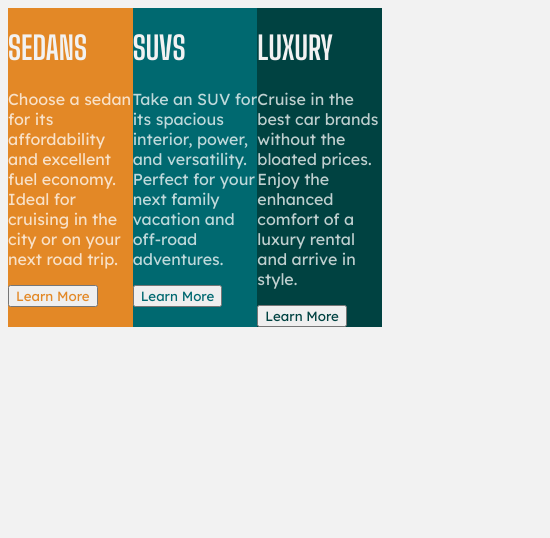
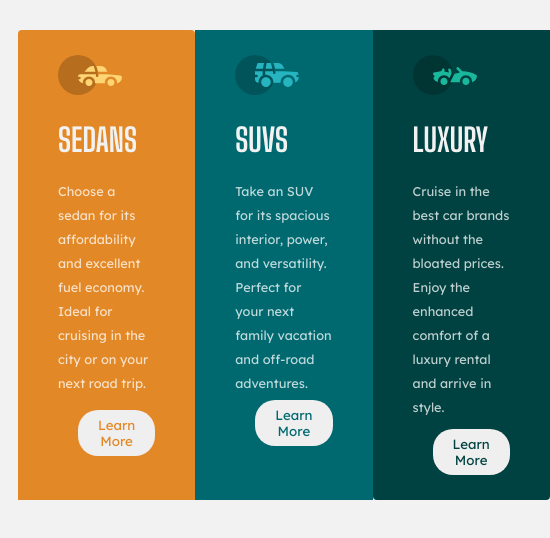
Before and after one commit to Arob7/3-COLUMN-PREVIEW-CARD, a plain HTML site: page index.html in a window 390 px wide. Shown: the whole page, 550 px wide, since content can reach past the window. Drawn offline with Linux system fonts and the light colour scheme.

Commit message:
styling for responsive mobile done

```diff
--- a/index.html
+++ b/index.html
@@ -8,32 +8,38 @@
     <link rel="stylesheet" href="styles.css" />
   </head>
   <body>
+    <!-- MAIN CONTAINER -->
     <div class="main">
+      <!-- SEDAN SECTION -->
       <div class="sedan">
+        <img src="./images/icon-sedans.svg" alt="sedan icon" />
         <h1>Sedans</h1>
         <p>
           Choose a sedan for its affordability and excellent fuel economy. Ideal
           for cruising in the city or on your next road trip.
         </p>
-
         <button class="sedan-btn">Learn More</button>
       </div>
+
+      <!-- SUV SECTION -->
       <div class="suv">
+        <img src="./images/icon-suvs.svg" alt="suv icon" />
         <h1>SUVS</h1>
         <p>
           Take an SUV for its spacious interior, power, and versatility. Perfect
           for your next family vacation and off-road adventures.
         </p>
-
         <button class="suv-btn">Learn More</button>
       </div>
+
+      <!-- LUXURY SECTION -->
       <div class="luxury">
+        <img src="./images/icon-luxury.svg" alt="luxury car icon" />
         <h1>Luxury</h1>
         <p>
           Cruise in the best car brands without the bloated prices. Enjoy the
           enhanced comfort of a luxury rental and arrive in style.
         </p>
-
         <button class="lux-btn">Learn More</button>
       </div>
     </div>
--- a/styles.css
+++ b/styles.css
@@ -14,6 +14,35 @@ body {
 .main {
   display: grid;
   grid-template-columns: 1fr 1fr 1fr;
+  margin: 30px 10px 30px 10px;
+}
+
+div.sedan {
+  border-top-left-radius: 4px;
+  border-top-right-radius: 4px;
+  padding-left: 40px;
+  padding-right: 40px;
+  padding-bottom: 5px;
+  padding-top: 25px;
+  line-height: 1.5em;
+}
+
+div.suv {
+  padding-left: 40px;
+  padding-top: 25px;
+  line-height: 1.5em;
+  padding-bottom: 5px;
+  padding-right: 40px;
+}
+
+div.luxury {
+  border-bottom-left-radius: 4px;
+  border-bottom-right-radius: 4px;
+  padding-left: 40px;
+  padding-top: 25px;
+  padding-right: 40px;
+  line-height: 1.5em;
+  padding-bottom: 25px;
 }
 
 p,
@@ -23,24 +52,41 @@ button {
 
 .sedan-btn {
   color: var(--bright-orange);
+  border-style: none;
+  padding: 7px 20px 7px 20px;
+  border-radius: 20px;
+  margin: 15px 0 20px 20px;
 }
 
 .suv-btn {
   color: var(--dark-cyan);
+  border-style: none;
+  padding: 7px 20px 7px 20px;
+  border-radius: 20px;
+  margin: 5px 0 20px 20px;
 }
 
 .lux-btn {
   color: var(--very-dark-cyan);
+  border-style: none;
+  padding: 7px 20px 7px 20px;
+  border-radius: 20px;
+  margin-top: 10px;
+  margin-left: 20px;
 }
 
 p {
-  color: hsla(0, 0%, 100%, 0.75);
+  color: var(--trans-white);
+  font-size: 0.8em;
+  margin: 0;
 }
 
 h1 {
   font-family: "Big Shoulders Display", cursive;
   text-transform: uppercase;
   color: var(--light-gray);
+  padding-top: 5px;
+  padding-bottom: 5px;
 }
 
 .sedan {
```
